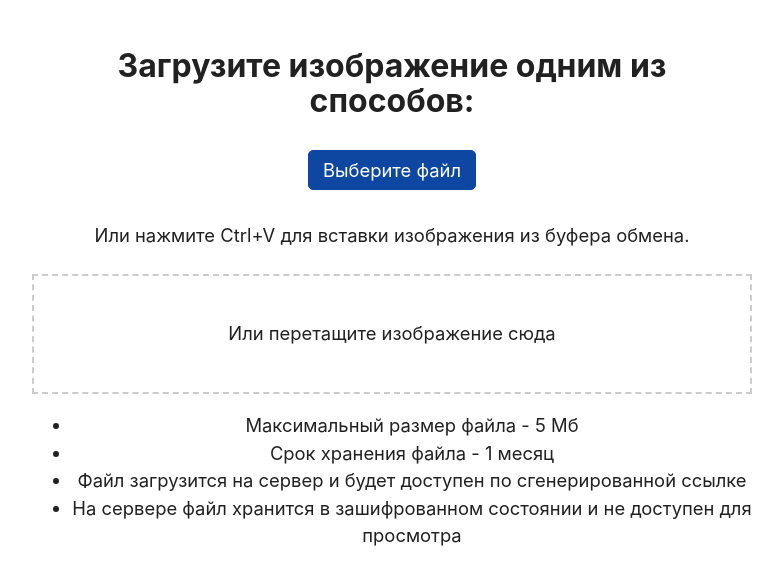
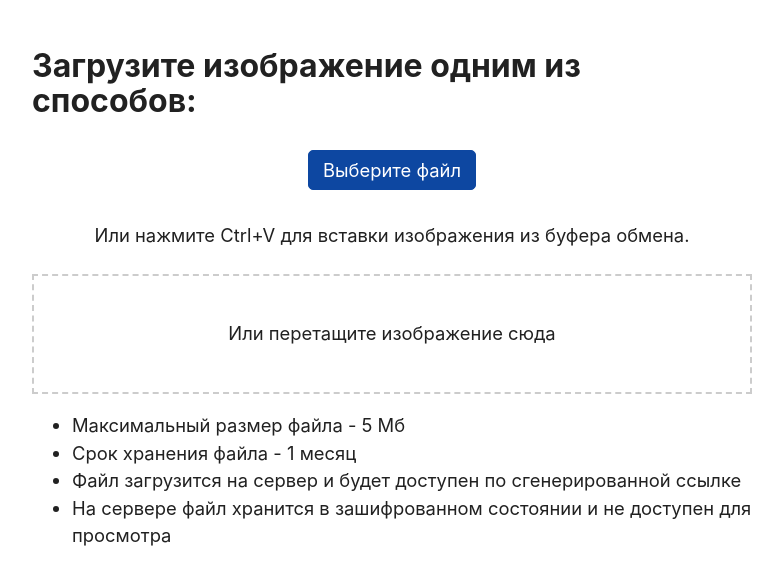
Before and after one commit to dbobylev/ImageStorageApp, a Flask app: page / in a window 1280 px wide. Shown: the top 585 px of the page, without its empty margins (248-1031 px from the left). Run offline with Flask 3, Linux system fonts and the light colour scheme.

Commit message:
fix li align

```diff
--- a/templates/index.html
+++ b/templates/index.html
@@ -21,7 +21,6 @@
     </style>
 </head>
 <body>
-    <div style="background-color: #ffffffbb;">
     <h3>Загрузите изображение одним из способов:</h3>
     <!-- Загрузка с диска -->
     <div class="file-input">
@@ -39,7 +38,6 @@
         <li>Файл загрузится на сервер и будет доступен по сгенерированной ссылке</li>
         <li>На сервере файл хранится в зашифрованном состоянии и не доступен для просмотра</li>
     </ul>
-    </div>
 </body>
 <script>
     let dropArea = document.getElementById('drop-area');
```
Also changed, not shown: screen.png. Lines whose indentation alone changed are shown as unchanged.
